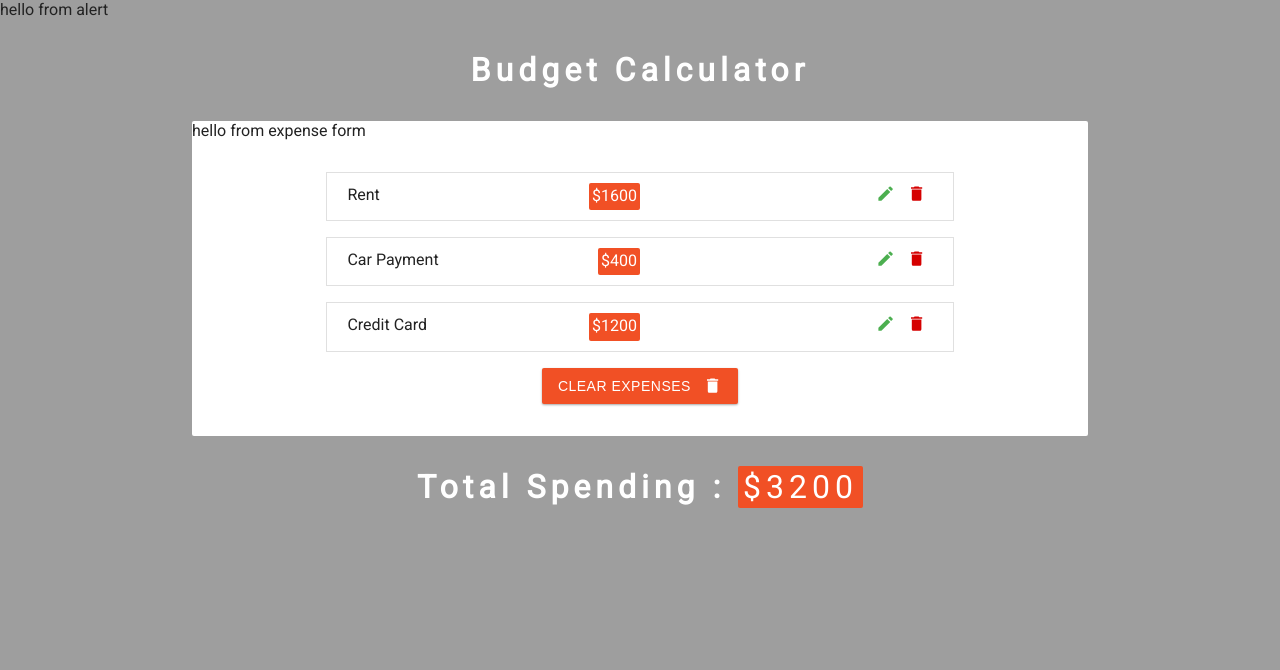
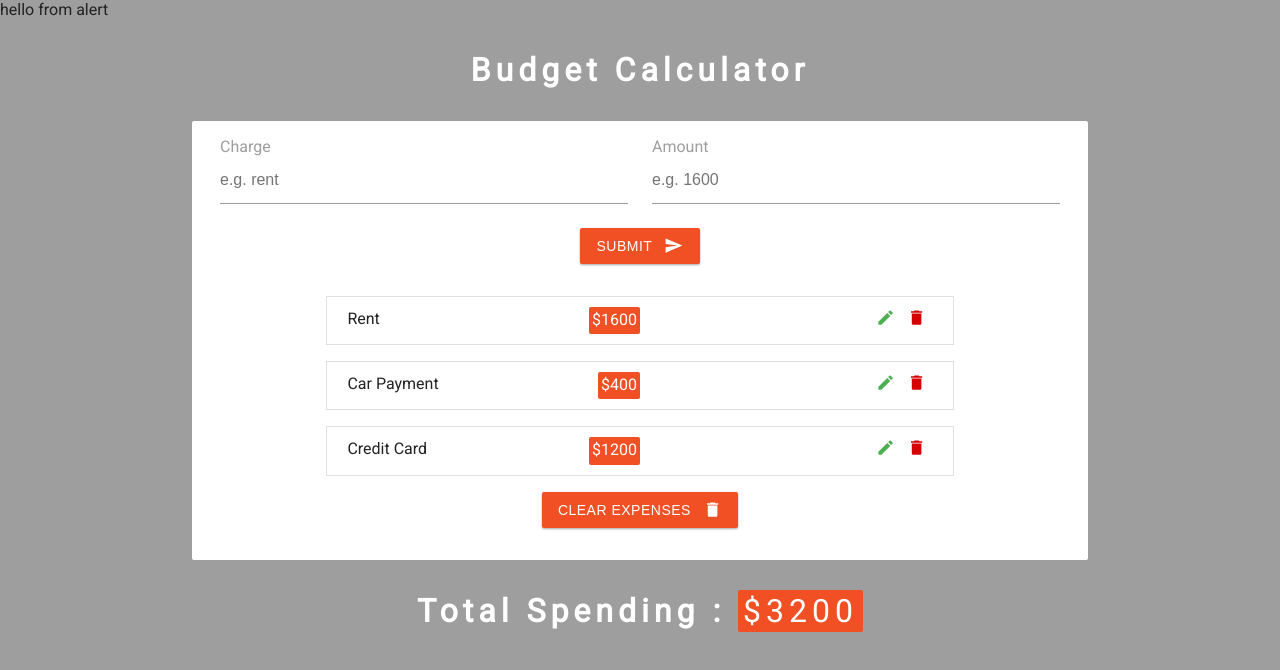
Before and after one commit to mmorrisisund/react-budget-calculator, a React (Create React App) app: page / in a window 1280 px wide. Shown: the top 670 px of the page. Built offline with nearby package versions, Linux system fonts and the light colour scheme.

Commit message:
Add ExpenseForm visual elements

```diff
--- a/src/components/ExpenseForm.js
+++ b/src/components/ExpenseForm.js
@@ -1,7 +1,36 @@
 import React from 'react'
+import { MdSend } from 'react-icons/md'
 
 const ExpenseForm = () => {
-  return <div>hello from expense form</div>
+  return (
+    <form>
+      <div className='form-center'>
+        <div className='form-group'>
+          <label htmlFor='charge'>charge</label>
+          <input
+            type='text'
+            name='charge'
+            id='charge'
+            className='form-control'
+            placeholder='e.g. rent'
+          />
+        </div>
+        <div className='form-group'>
+          <label htmlFor='amount'>amount</label>
+          <input
+            type='text'
+            name='amount'
+            id='amount'
+            className='form-control'
+            placeholder='e.g. 1600'
+          />
+        </div>
+      </div>
+      <button type='submit' className='btn'>
+        submit <MdSend className='btn-icon' />
+      </button>
+    </form>
+  )
 }
 
 export default ExpenseForm
```
